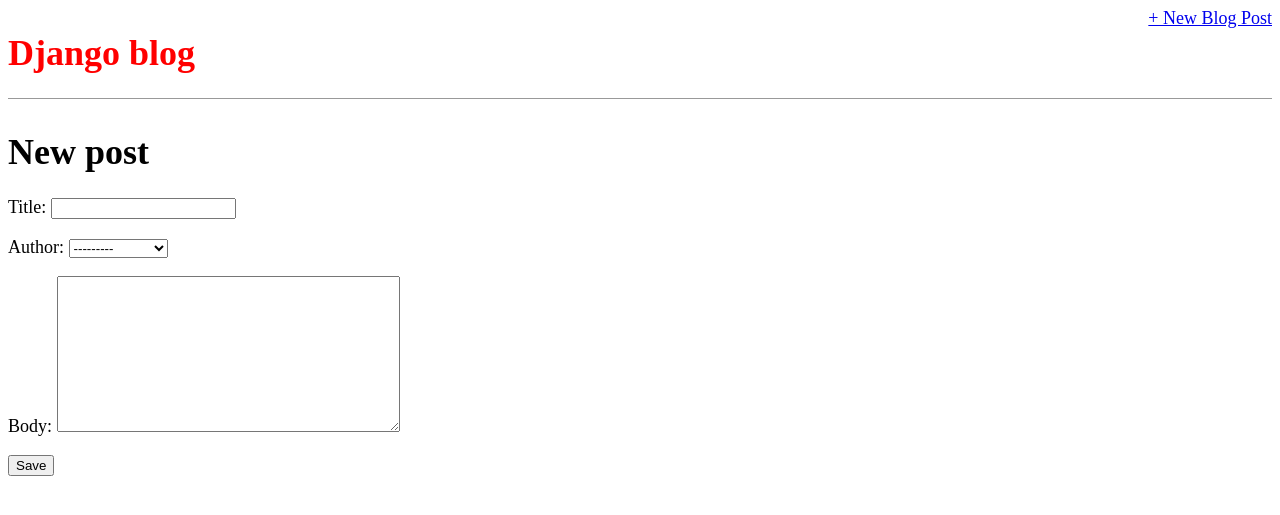
After one commit to masayamatu/django-blog-app, a Django app: page /post/new/ in a window 1280 px wide. The commit adds this page. Shown: the top 515 px of the page. Run offline with Django 3.2, Linux system fonts and the light colour scheme; data comes from the database, SQL or seed files in the repository; both versions use the stored data as it was after the commit.

Commit message:
R021012 update

```diff
--- a/blog/models.py
+++ b/blog/models.py
@@ -1,4 +1,5 @@
 from django.db import models
+from django.urls import reverse
 
 class Post(models.Model):
     title = models.CharField(max_length = 200)
@@ -9,4 +10,8 @@ class Post(models.Model):
     body = models.TextField()
     def __str__(self):
         return self.title
+
+    def get_absolute_url(self):
+        return reverse("post_detail", args=[str(self.id)])
+
 # Create your models here.
--- a/blog/templates/base.html
+++ b/blog/templates/base.html
@@ -6,11 +6,15 @@
         <link rel="stylesheet" href="{% static 'css/base.css' %}">
     </head>
     <body>
-        <header>
-            <h1><a href="{% url 'home' %}">Django blog</a></h1>
-        </header>
         <div>
-
+            <header>
+                <div class="nav-left">
+                    <h1><a href="{% url 'home' %}">Django blog</a></h1>
+                </div>
+                <div class="nav-right">
+                    <a href="{% url 'post_new'">+ New Blog Post</a>
+                </div>
+            </header>
             {% block content %}
 
             {% endblock content %}
--- a/blog/templates/post_detail.html
+++ b/blog/templates/post_detail.html
@@ -8,4 +8,6 @@
 
   </div>
 
+  <a href = "{% url 'post_edit' post.pk %}">+ Edit Blog Post</a>
+
 {% endblock content %}
--- /dev/null
+++ b/blog/templates/post_new.html
@@ -0,0 +1,11 @@
+{% extends 'base.html' %}
+
+
+{% block content %}
+    <h1>New post</h1>
+    <form action="" method="post">{% csrf_token %}
+        {{form.as_p}}
+        <input type="submit" value="Save">
+    </form>
+
+{% endblock content %}
--- a/blog/urls.py
+++ b/blog/urls.py
@@ -1,8 +1,14 @@
 from django.urls import path
 
-from .views import BlogListView,BlogDetailView
-
+from .views import (
+    BlogListView,
+    BlogDetailView,
+    BlogCreateView,
+    BlogUpdateView,
+)
 urlpatterns = [
+    path('post/<int:pk>/edit',BlogUpdateView.as_view(),name='post_edit'),
+    path('post/new/',BlogCreateView.as_view(),name='post_new'),
     path('post/<int:pk>',BlogDetailView.as_view(),name = 'post_detail'),
     path('',BlogListView.as_view(),name='home')
 ]
--- a/blog/views.py
+++ b/blog/views.py
@@ -1,5 +1,5 @@
 from django.shortcuts import render
-from django.views.generic import ListView , DetailView
+from django.views.generic import ListView , DetailView,CreateView,UpdateView
 
 from .models import Post
 
@@ -11,4 +11,16 @@ class BlogDetailView(DetailView):
     model = Post
     template_name = 'post_detail.html'
 
+
+class BlogCreateView(CreateView):
+    model = Post
+    template_name = "post_new.html"
+    fields = ['title','author','body']
+
+
+class BlogUpdateView(UpdateView):
+    model = Post
+    template_name = "post_edit.html"
+    fields = ['title','body']
+
 # Create your views here.
```
Also changed, not shown: blog/templates/post_edit.html (added, +12 -0 lines), db.sqlite3, 3 other files.
